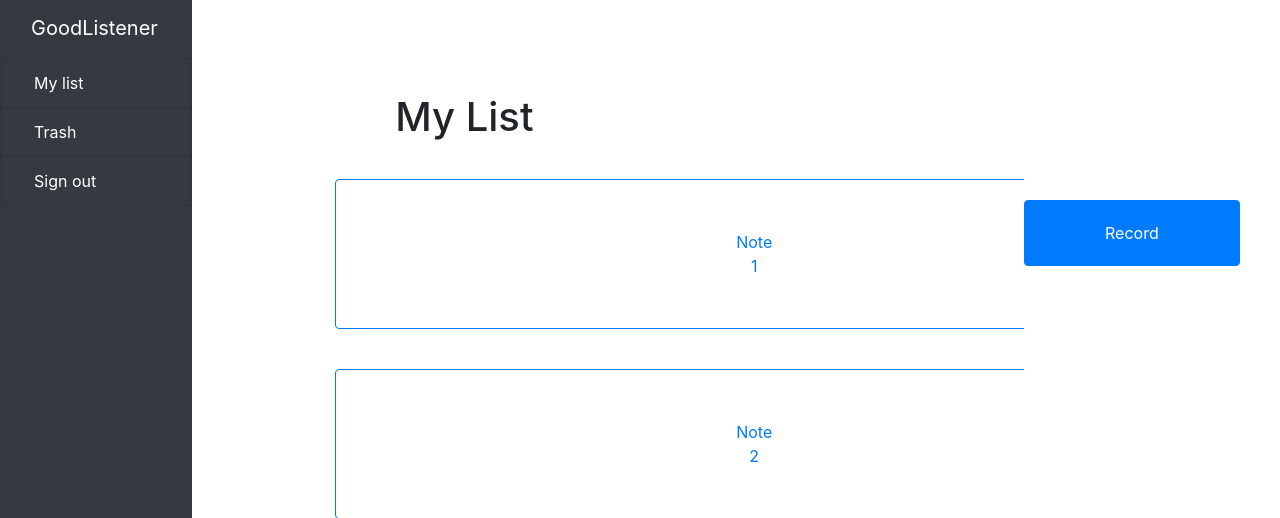
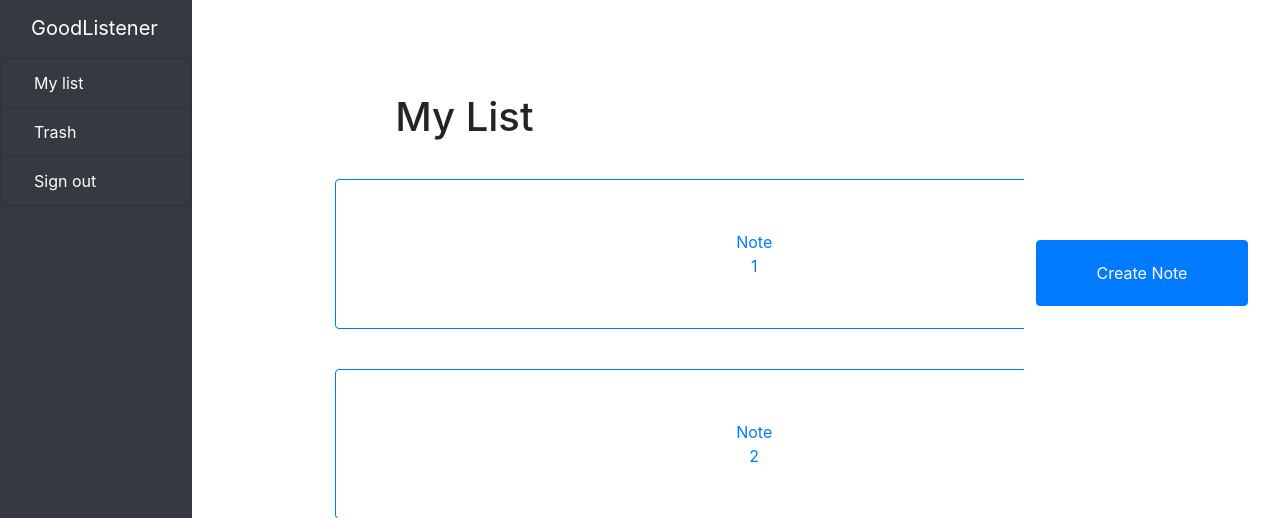
Before and after one commit to leegyuyong/lisn-django-api-server-1, a Django app: page /record/mylist in a window 1280 px wide. Shown: the top 518 px of the page. Run offline with Django 3.2, Linux system fonts and the light colour scheme; some libraries are stand-ins or nearby versions.

Commit message:
Note 생성버튼 UI 수정

```diff
--- a/record/static/css/mylist.css
+++ b/record/static/css/mylist.css
@@ -58,10 +58,10 @@ li {
     padding: 50px 400px;
 }
 
-#new_note_btn {
-    margin-top: 200px;
-    margin-right: 100px;
-    padding: 20px 80px;
+#create_note_btn {
+    margin-top: 240px;
+    margin-right: 20px;
+    padding: 20px 60px;
 }
 
 #my_list_title {
--- a/record/static/js/mylist.js
+++ b/record/static/js/mylist.js
@@ -1,5 +1,5 @@
 var signout_btn = document.getElementById("signout_btn");
-var new_note_btn = document.getElementById("new_note_btn");
+var create_note_btn = document.getElementById("create_note_btn");
 var note_btn = document.getElementsByClassName("note_btn");
 
 
@@ -7,7 +7,7 @@ signout_btn.onclick = function() {
     location.href = "/";
 }
 
-new_note_btn.onclick = function() {
+create_note_btn.onclick = function() {
     location.href = "/record/note";
 };
 
--- a/record/templates/record/mylist.html
+++ b/record/templates/record/mylist.html
@@ -40,7 +40,7 @@
             </ul>
         </div>
         <div class="right">
-            <button type="button" class="btn btn-primary" id="new_note_btn">Record</button>
+            <button type="button" class="btn btn-primary" id="create_note_btn">Create Note</button>
         </div>
     </div>
 
```
